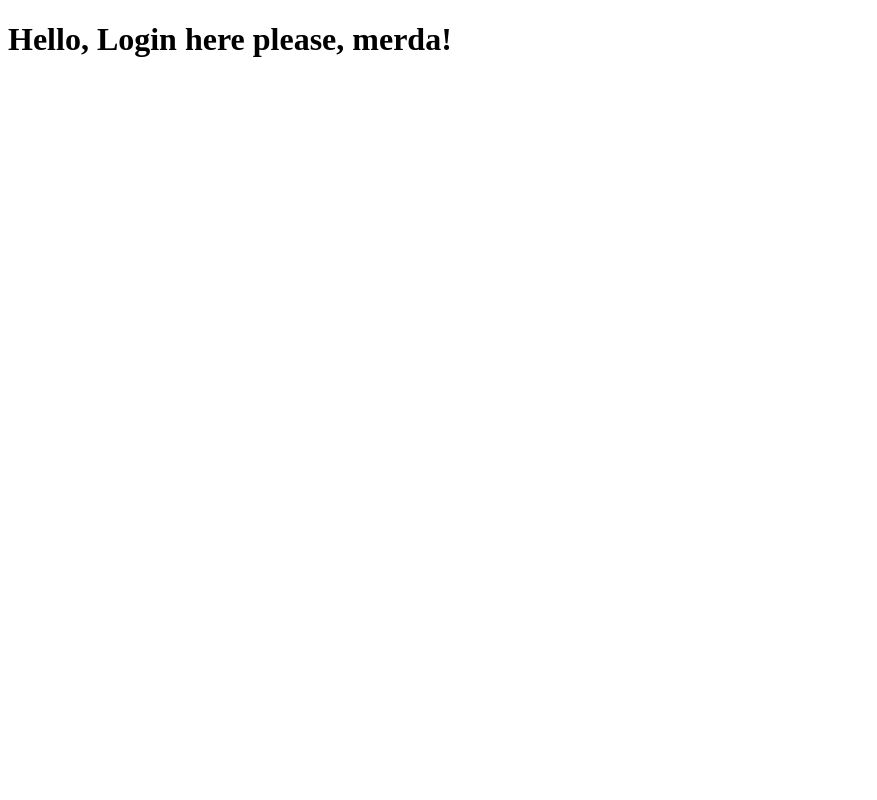
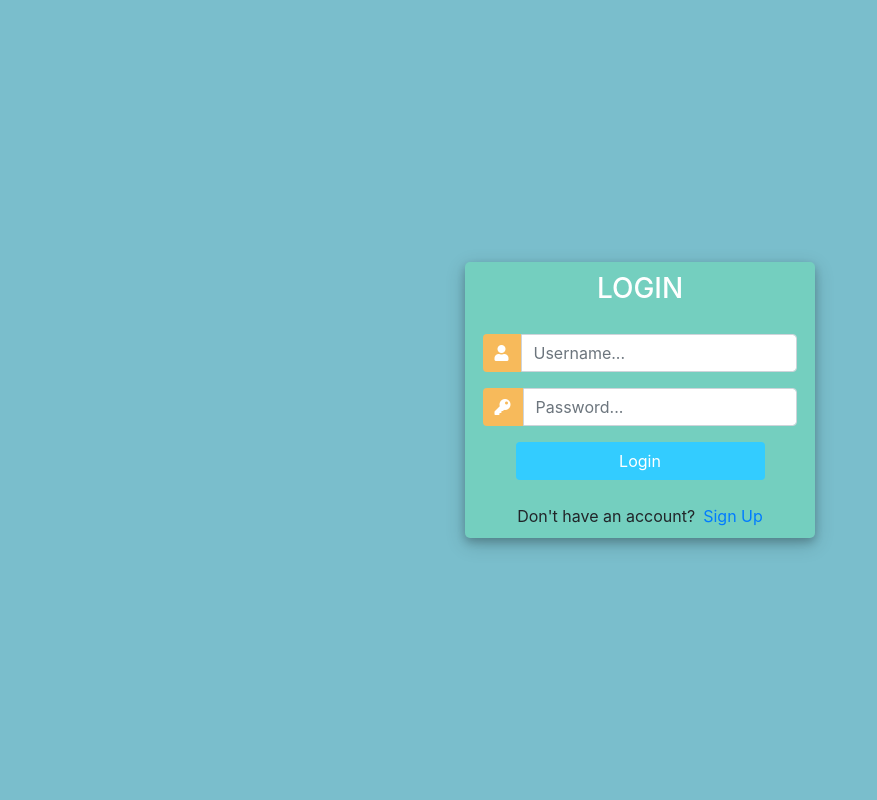
Before and after one commit to MoustafaRahal/djangoProject, a Django app: page /login/ in a window 1280 px wide. Shown: the whole page, without its empty margins (0-877 px from the left). Run offline with Django 5.2, Linux system fonts and the light colour scheme; some libraries are stand-ins or nearby versions.

Commit message:
login page rendered with css/js + flash messages handled.

```diff
--- a/accountsApp/views.py
+++ b/accountsApp/views.py
@@ -5,6 +5,7 @@ from .forms import OrderForm, CreateUserForm
 from django.forms import inlineformset_factory
 from .filter import OrderFilter
 from django.contrib.auth.forms import UserCreationForm
+from django.contrib import messages
 
 # Create your views here.
 
@@ -14,6 +15,9 @@ def registerPage(request):
         form = CreateUserForm(request.POST)
         if form.is_valid():
             form.save()
+            user = form.cleaned_data.get('username')
+            messages.success(request, user + '\'s account created successfully!')
+            return redirect('login')
 
     context = {'form':form}
     return render(request, './register.html', context)
--- a/templates/login.html
+++ b/templates/login.html
@@ -1,10 +1,122 @@
 <!DOCTYPE html>
-<html lang="en">
+<html>
+
 <head>
-    <meta charset="UTF-8">
-    <title>Login</title>
+	<title>Login</title>
+	<link rel="stylesheet" href="https://stackpath.bootstrapcdn.com/bootstrap/4.1.3/css/bootstrap.min.css" integrity="sha384-MCw98/SFnGE8fJT3GXwEOngsV7Zt27NXFoaoApmYm81iuXoPkFOJwJ8ERdknLPMO" crossorigin="anonymous">
+	<script src="https://ajax.googleapis.com/ajax/libs/jquery/3.3.1/jquery.min.js"></script>
+	<link rel="stylesheet" href="https://use.fontawesome.com/releases/v5.6.1/css/all.css" integrity="sha384-gfdkjb5BdAXd+lj+gudLWI+BXq4IuLW5IT+brZEZsLFm++aCMlF1V92rMkPaX4PP" crossorigin="anonymous">
+
+
+	<style>
+		body,
+		html {
+			margin: 0;
+			padding: 0;
+			height: 100%;
+			background: #7abecc !important;
+		}
+		.user_card {
+			width: 350px;
+			margin-top: auto;
+			margin-bottom: auto;
+			background: #74cfbf;
+			position: relative;
+			display: flex;
+			justify-content: center;
+			flex-direction: column;
+			padding: 10px;
+			box-shadow: 0 4px 8px 0 rgba(0, 0, 0, 0.2), 0 6px 20px 0 rgba(0, 0, 0, 0.19);
+			-webkit-box-shadow: 0 4px 8px 0 rgba(0, 0, 0, 0.2), 0 6px 20px 0 rgba(0, 0, 0, 0.19);
+			-moz-box-shadow: 0 4px 8px 0 rgba(0, 0, 0, 0.2), 0 6px 20px 0 rgba(0, 0, 0, 0.19);
+			border-radius: 5px;
+
+		}
+
+		.form_container {
+			margin-top: 20px;
+		}
+
+		#form-title{
+			color: #fff;
+
+		}
+
+		.login_btn {
+			width: 100%;
+			background: #33ccff !important;
+			color: white !important;
+		}
+		.login_btn:focus {
+			box-shadow: none !important;
+			outline: 0px !important;
+		}
+		.login_container {
+			padding: 0 2rem;
+		}
+		.input-group-text {
+			background: #f7ba5b !important;
+			color: white !important;
+			border: 0 !important;
+			border-radius: 0.25rem 0 0 0.25rem !important;
+		}
+		.input_user,
+		.input_pass:focus {
+			box-shadow: none !important;
+			outline: 0px !important;
+		}
+
+		#messages{
+			background-color: grey;
+			color: #fff;
+			padding: 10px;
+			margin-top: 10px;
+		}
+	</style>
+
 </head>
 <body>
-<h1>Hello, Login here please, merda!</h1>
+	<div class="container h-100">
+		<div class="d-flex justify-content-center h-100">
+			<div class="user_card">
+				<div class="d-flex justify-content-center">
+
+
+					<h3 id="form-title">LOGIN</h3>
+				</div>
+				<div class="d-flex justify-content-center form_container">
+					<form method="POST" action="">
+						<div class="input-group mb-3">
+							<div class="input-group-append">
+								<span class="input-group-text"><i class="fas fa-user"></i></span>
+							</div>
+							<input type="text" name="username" placeholder="Username..." class="form-control">
+						</div>
+						<div class="input-group mb-2">
+							<div class="input-group-append">
+								<span class="input-group-text"><i class="fas fa-key"></i></span>
+							</div>
+								<input type="password" name="password" placeholder="Password..." class="form-control" >
+						</div>
+
+							<div class="d-flex justify-content-center mt-3 login_container">
+				 				<input class="btn login_btn" type="submit" value="Login">
+				   			</div>
+					</form>
+
+				</div>
+		        {% for message in messages %}
+                    <p id="messages">{{ message }}</p>
+                {% endfor %}
+				<div class="mt-4">
+					<div class="d-flex justify-content-center links">
+						Don't have an account? <a href="{% url 'register' %}" class="ml-2">Sign Up</a>
+					</div>
+
+				</div>
+			</div>
+		</div>
+	</div>
 </body>
+
 </html>
--- a/templates/register.html
+++ b/templates/register.html
@@ -107,7 +107,7 @@
 				   		</div>
 					</form>
 				</div>
-
+		        {{ form.errors }}
 				<div class="mt-4">
 					<div class="d-flex justify-content-center links">
 						Already have an account? <a href="{% url 'login' %}" class="ml-2">Login</a>
```
Also changed, not shown: db.sqlite3.
